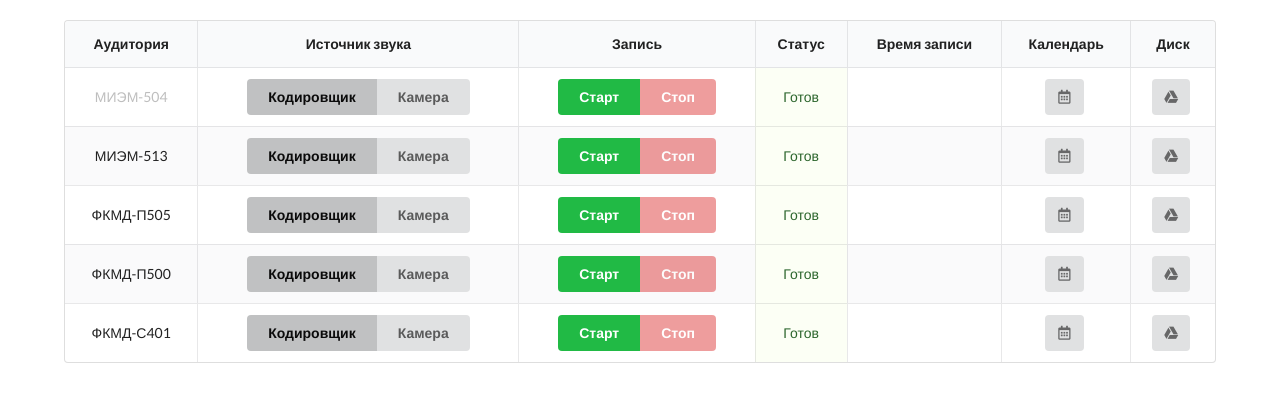
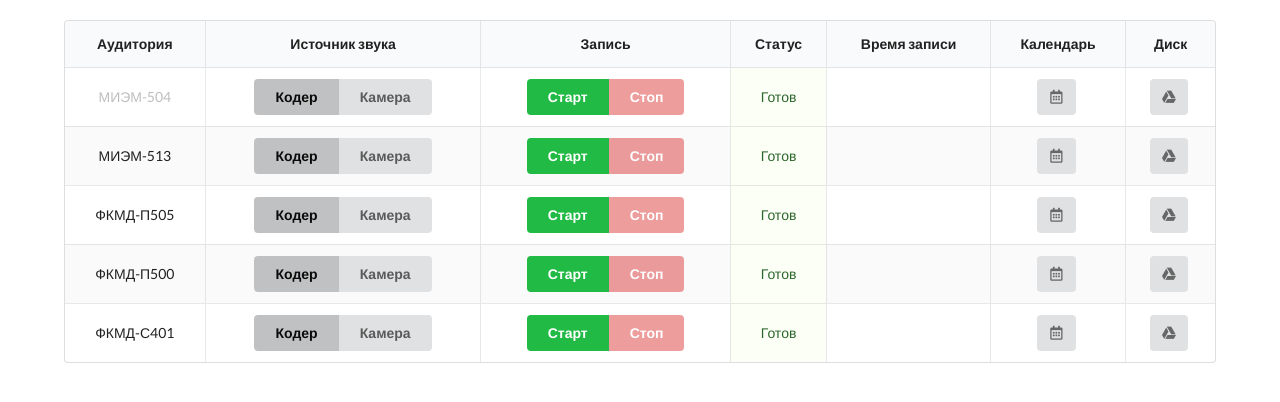
Before and after one commit to Diverso-NVR/NVR, a Flask app: page / in a window 1280 px wide. Shown: the part 40-442 px from the top of the page. Run offline with Flask 2, Linux system fonts and the light colour scheme; some libraries are stand-ins or nearby versions.

Commit message:
coder tag fix

```diff
--- a/app/templates/index.html
+++ b/app/templates/index.html
@@ -75,7 +75,7 @@
                   :class="{active: camera.sound_source==='enc', disabled: camera.status === 'busy'}"
                   @click="camera.sound_source = 'enc'"
                 >
-                  Кодировщик
+                  Кодер
                 </button>
                 <button
                   class="ui button"
```
